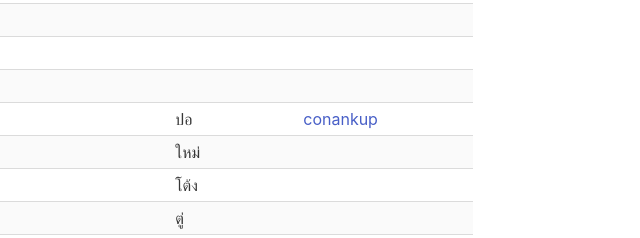
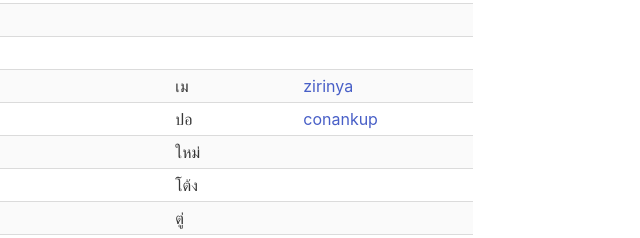
Before and after one commit to cchayanin/cchayanin.github.io, a plain HTML site: page friends.html in a window 1280 px wide. Shown: the part 787-1025 px from the top of the page, 551-1191 px from the left. Drawn offline with nearby package versions, Linux system fonts and the light colour scheme.

Commit message:
updated friend

```diff
--- a/friends.html
+++ b/friends.html
@@ -190,8 +190,8 @@
                 <tr>
                     <td>24</td>
                     <td>ศิริญญา หวานเพ็ช</td>
-                    <td></td>
-                    <td></td>
+                    <td>เม</td>
+                    <td><a href="https://github.com/zirinya">zirinya</a></td>
                 </tr>
                 <tr>
                     <td>25</td>
```
